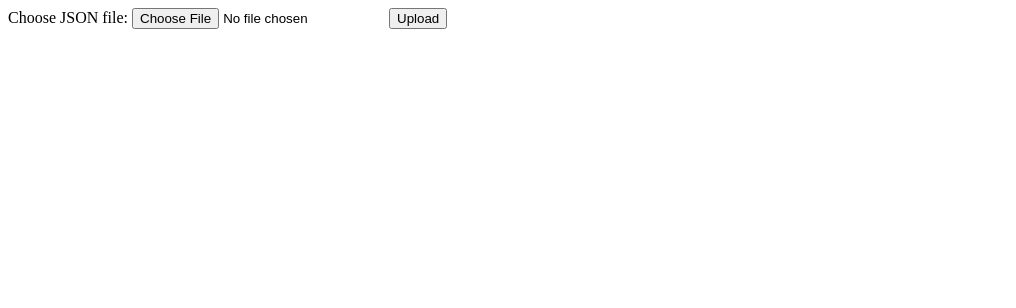
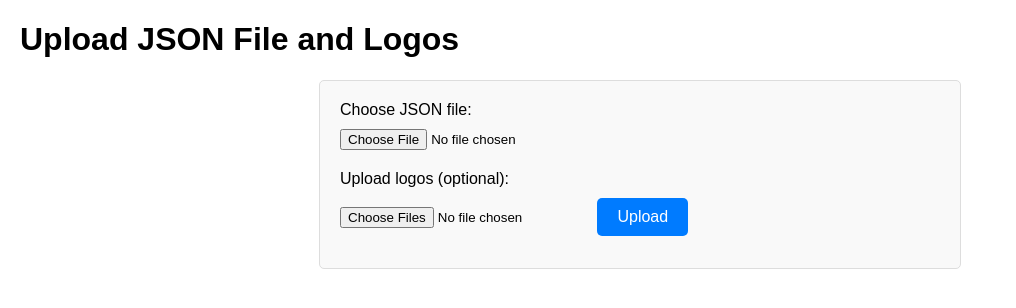
Before and after one commit to johlits/cv-maker, a PHP site: page / in a window 1280 px wide. Shown: the top 308 px of the page, without its empty margins (0-1016 px from the left). Run offline with PHP 8.4, Linux system fonts and the light colour scheme.

Commit message:
Allow images

```diff
--- a/index.php
+++ b/index.php
@@ -3,13 +3,51 @@
 <head>
     <meta charset="UTF-8">
     <meta name="viewport" content="width=device-width, initial-scale=1.0">
-    <title>Upload JSON File</title>
+    <title>Upload JSON File and Logos</title>
+    <style>
+        body {
+            font-family: Arial, sans-serif;
+            margin: 20px;
+        }
+        form {
+            max-width: 600px;
+            margin: auto;
+            padding: 20px;
+            border: 1px solid #ddd;
+            border-radius: 5px;
+            background-color: #f9f9f9;
+        }
+        label {
+            display: block;
+            margin-bottom: 10px;
+        }
+        input[type="file"] {
+            margin-bottom: 20px;
+        }
+        button {
+            background-color: #007bff;
+            color: white;
+            border: none;
+            padding: 10px 20px;
+            font-size: 16px;
+            border-radius: 5px;
+            cursor: pointer;
+        }
+        button:hover {
+            background-color: #0056b3;
+        }
+    </style>
 </head>
 <body>
+    <h1>Upload JSON File and Logos</h1>
     <form action="upload.php" method="post" enctype="multipart/form-data">
-        <label for="file">Choose JSON file:</label>
-        <input type="file" name="jsonFile" id="jsonFile" accept=".json">
-        <input type="submit" name="submit" value="Upload">
+        <label for="jsonFile">Choose JSON file:</label>
+        <input type="file" id="jsonFile" name="jsonFile" accept=".json" required>
+
+        <label for="logos">Upload logos (optional):</label>
+        <input type="file" id="logos" name="logos[]" multiple accept="image/*">
+
+        <button type="submit">Upload</button>
     </form>
 </body>
 </html>
```
Also changed, not shown: upload.php (+34 -19 lines).
